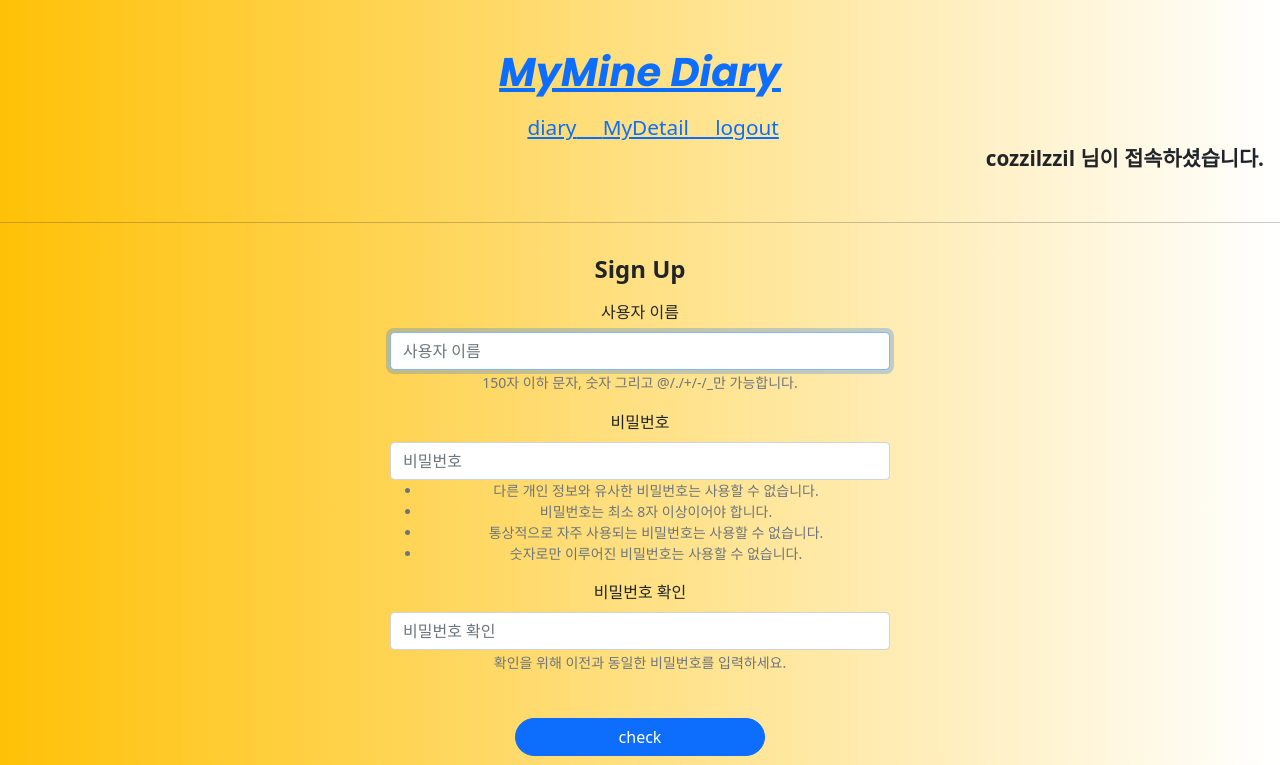
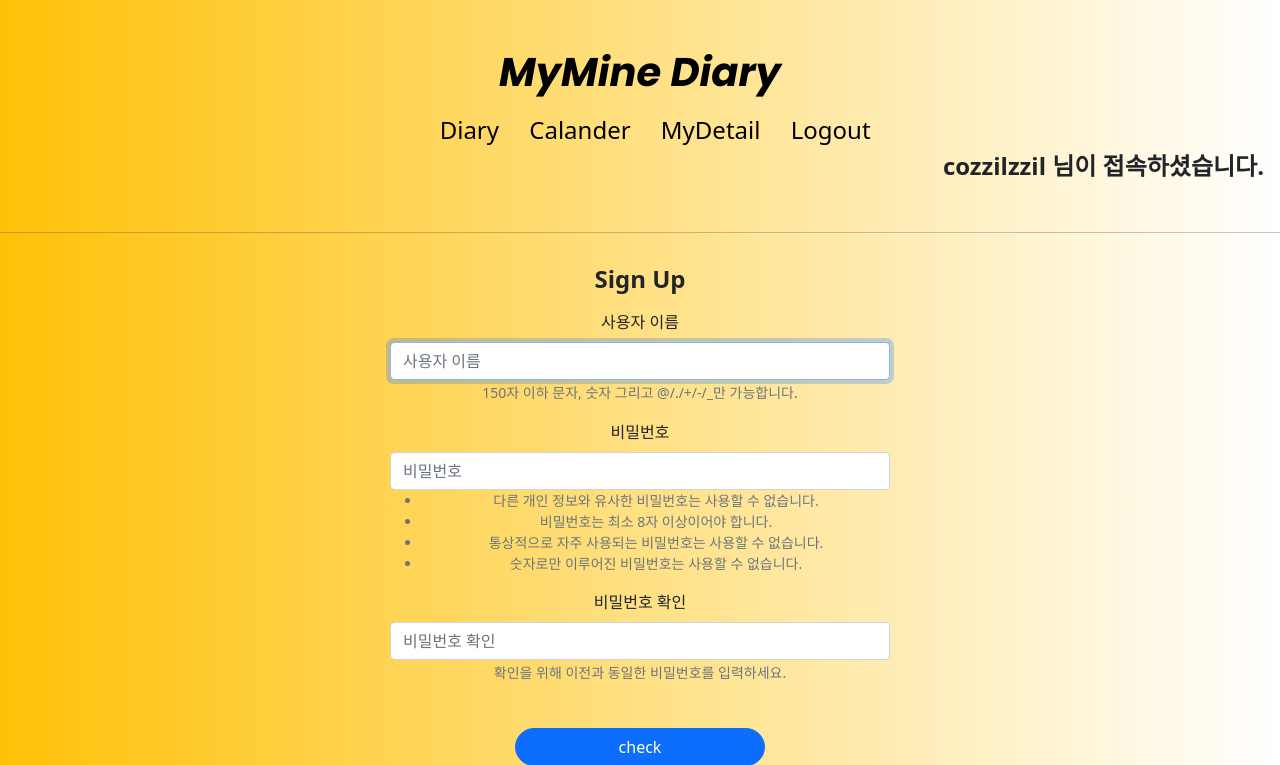
Before and after one commit to wmc1205/MyMine_diary, a Django app: page /accounts/create/ in a window 1280 px wide. Shown: the top 765 px of the page. Run offline with Django 3.2, Linux system fonts and the light colour scheme; a user stored in the database is signed in; parts of the project's set-up code (start-up, migrations or seed data) failed here and were passed over; some libraries are stand-ins or nearby versions.

Commit message:
header css 수정

```diff
--- a/posts/views.py
+++ b/posts/views.py
@@ -25,13 +25,15 @@ class PostIndexView(ListView):
     context_object_name = 'post_list'
     template_name = 'posts/index.html'
     paginate_by = 6
-    ordering = ['-today_date']
+
     #login user와 writer가 일치할 경우에만, post 출력하는 코드 구현
 
     def get_queryset(self):
         posts = Post.objects.filter(writer=self.request.user).values_list('writer')
         post_list = Post.objects.filter(writer__in=posts)
+        order=Post.objects.all().order_by('-today_date')
         return post_list
+
 
     #<eeror 2>
     # def get_context_data(self, *, object_list=None, **kwargs):
--- a/static/base.css
+++ b/static/base.css
@@ -8,7 +8,8 @@ font-family: 'Poppins', sans-serif; margin-bottom:1rem;
 }
 
 .mymine_header_div{
-text-align:center; font-size:1.3rem; margin:3rem 1rem;
+text-align:center; font-size:1.5rem; margin:3rem 1rem;
+
 }
 .mymine_footer_div{
 text-align:center; font-size:1.3rem;  margin-top:2rem;
@@ -17,3 +18,13 @@ text-align:center; font-size:1.3rem;  margin-top:2rem;
 .home_font{
 font-family: 'Poppins', sans-serif; margin-bottom:1rem;
 }
+a{
+ color:black;
+ text-decoration-line:none;
+}
+
+a:hover {
+    color:black;
+    text-decoration:none;
+
+}
--- a/templates/header.html
+++ b/templates/header.html
@@ -2,28 +2,32 @@
 <body style="background: #fff; background: -webkit-linear-gradient(to right, #ffc107, #fff); background: linear-gradient(to right, #ffc107, #fff);">
 <div class="mymine_header_div">
     <div class="mymine_header_logo">
-    <h1><a class="navbar-title" href="{% url 'accounts:home' %}">MyMine Diary</a></h1>
+    <h1><a href="{% url 'accounts:home' %}">MyMine Diary</a></h1>
     </div>
-    <div>&emsp;
+    <div style="text-decoration-line: none">&emsp;
 
         <!-- 로그인이 되어있지 않을 때 'login.html'을 보여준다 -->
         {% if not user.is_authenticated %}
         <a href="{% url 'accounts:create' %}">
-        <span>signUp</span>&emsp;&emsp;
+        SignUp&emsp;
         </a>
         <a href="{% url 'accounts:login' %}">
-            <span>login</span>&emsp;&emsp;
-
+            Login&emsp;
         </a>
         {% else %}
         <a href="{% url 'posts:index' %}">
-            <span>diary</span>&emsp;
+            Diary&emsp;
         </a>
+
+        <a href="{% url 'accounts:calander' %}">
+            Calander&emsp;
+        </a>
+
         <a href="{% url 'accounts:detail' pk=user.pk %}">
-            <span>MyDetail</span>&emsp;
+            MyDetail&emsp;
         </a>
         <a href="{% url 'accounts:logout' %}">
-            <span>logout</span>
+            Logout
         </a>
         <p style="text-align:right; font-weight:bold">{{ user.username }} 님이 접속하셨습니다.</p>
 
```
Also changed, not shown: db.sqlite3, media/posts/B1A8434F-5B47-4EB7-903F-64F731F829C6_4_5005_c.jpeg (added), media/posts/B2D4B39E-7E9F-4252-A0B9-292DD56D19BE_4_5005_c.jpeg (added), media/posts/BCE92D24-65B3-400A-B5C0-3C422A2286AC_4_5005_c_THS0vCa.jpeg (added).
